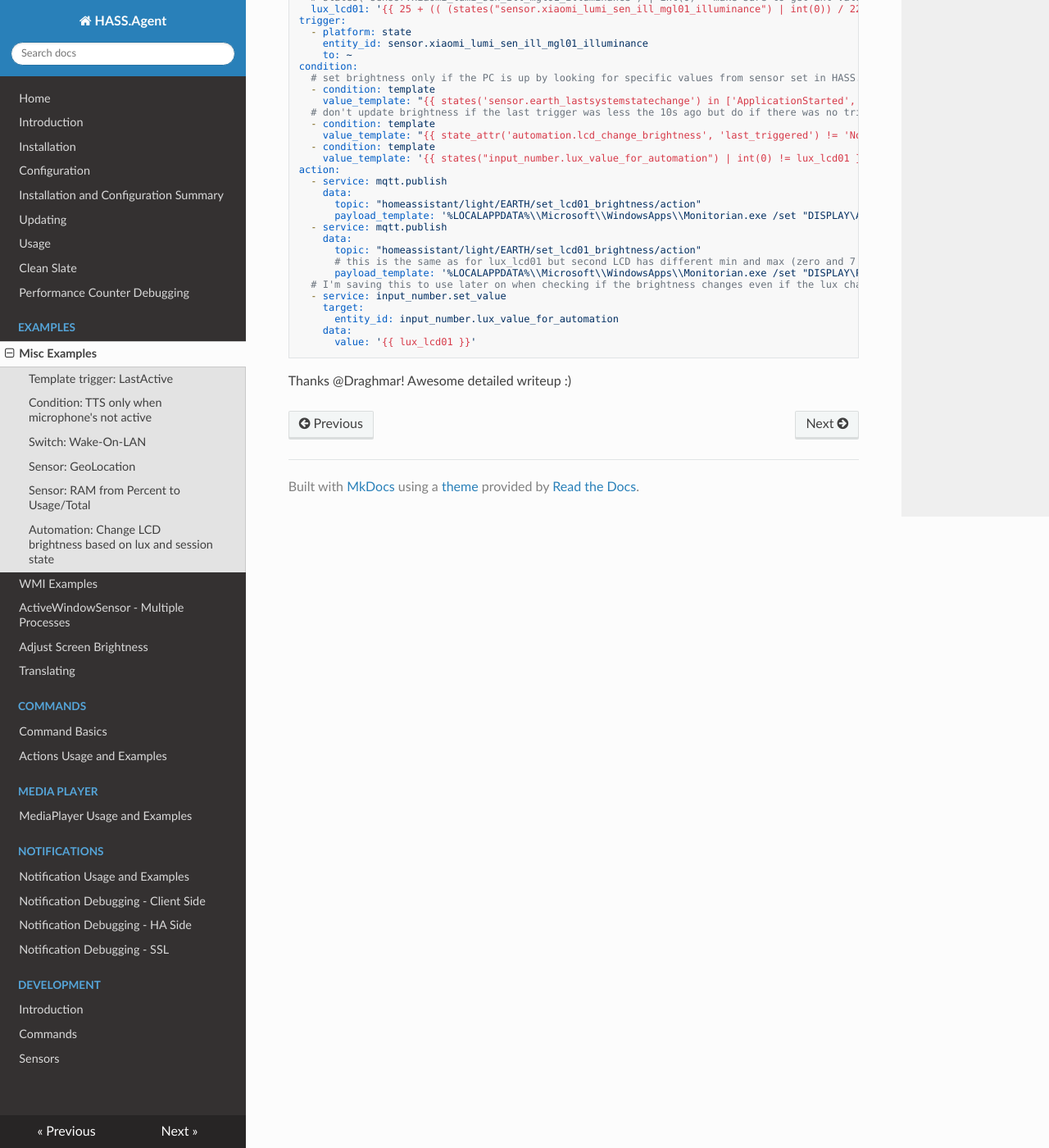
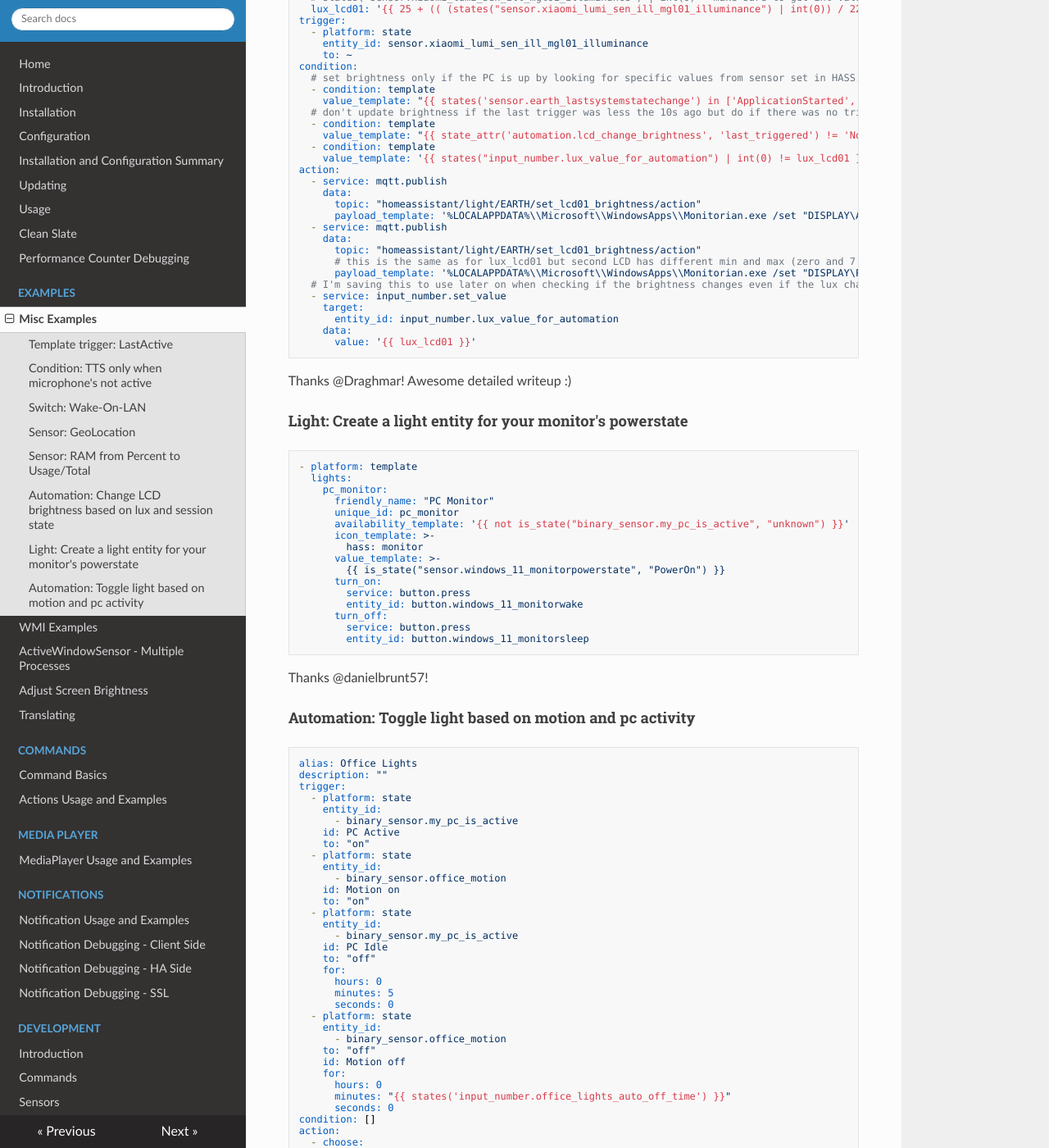
Before and after one commit to LAB02-Admin/HASS.Agent-Docs, an MkDocs documentation site: the page built from docs/sensor-command-automation-and-script-examples.md, in a window 1280 px wide and 1400 px high, scrolled down 2403 px. Shown: the whole window at 82% size. Built offline with MkDocs 1.6.1, drawn with Linux system fonts in a browser that asks for light colours; nearby versions of some CDN libraries; some of the changed text lies outside the part shown.

Commit message:
Update sensor-command-automation-and-script-examples.md

````diff
--- a/docs/sensor-command-automation-and-script-examples.md
+++ b/docs/sensor-command-automation-and-script-examples.md
@@ -152,3 +152,109 @@ action:
 ```
 
 Thanks @Draghmar! Awesome detailed writeup :)
+
+#### Light: Create a light entity for your monitor's powerstate
+
+```yaml
+- platform: template
+  lights:
+    pc_monitor:
+      friendly_name: "PC Monitor"
+      unique_id: pc_monitor
+      availability_template: '{{ not is_state("binary_sensor.my_pc_is_active", "unknown") }}'
+      icon_template: >-
+        hass: monitor
+      value_template: >-
+        {{ is_state("sensor.windows_11_monitorpowerstate", "PowerOn") }}
+      turn_on:
+        service: button.press
+        entity_id: button.windows_11_monitorwake
+      turn_off:
+        service: button.press
+        entity_id: button.windows_11_monitorsleep
+```
+
+Thanks @danielbrunt57!
+
+#### Automation: Toggle light based on motion and pc activity
+
+```yaml
+alias: Office Lights
+description: ""
+trigger:
+  - platform: state
+    entity_id:
+      - binary_sensor.my_pc_is_active
+    id: PC Active
+    to: "on"
+  - platform: state
+    entity_id:
+      - binary_sensor.office_motion
+    id: Motion on
+    to: "on"
+  - platform: state
+    entity_id:
+      - binary_sensor.my_pc_is_active
+    id: PC Idle
+    to: "off"
+    for:
+      hours: 0
+      minutes: 5
+      seconds: 0
+  - platform: state
+    entity_id:
+      - binary_sensor.office_motion
+    to: "off"
+    id: Motion off
+    for:
+      hours: 0
+      minutes: "{{ states('input_number.office_lights_auto_off_time') }}"
+      seconds: 0
+condition: []
+action:
+  - choose:
+      - conditions:
+          - condition: or
+            conditions:
+              - condition: trigger
+                id: PC Active
+              - condition: trigger
+                id: Motion on
+        sequence:
+          - if:
+              - condition: state
+                entity_id: sensor.windows_11_monitorpowerstate
+                state: "PowerOff"
+            then:
+              - service: light.turn_on
+                data: {}
+                target:
+                  entity_id: light.pc_monitor
+          - if:
+              - condition: state
+                entity_id: light.office_lights
+                state: "off"
+            then:
+              - service: light.turn_on
+                data: {}
+                target:
+                  entity_id: light.office_lights
+      - conditions:
+          - condition: and
+            conditions:
+              - condition: state
+                entity_id: binary_sensor.my_pc_is_active
+                state: "off"
+              - condition: state
+                entity_id: binary_sensor.office_motion
+                state: "off"
+        sequence:
+          - service: light.turn_off
+            data: {}
+            target:
+              area_id: office
+    default: []
+mode: restart
+```
+
+Thanks @danielbrunt57!
````
